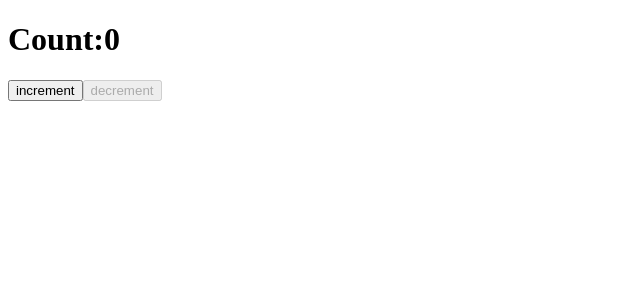
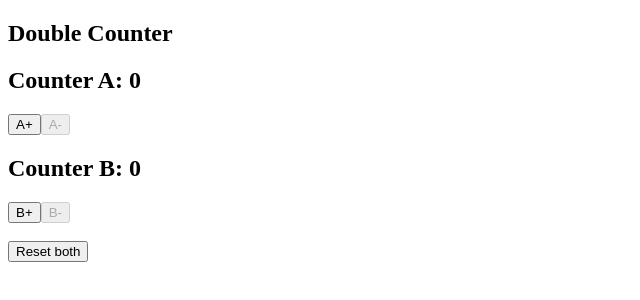
Before and after one commit to koko-ahmed/Dugsiiye-React-Exercises, a React (Vite) app: page / in a window 1280 px wide. Shown: the top 300 px of the page, without its empty margins (0-640 px from the left). Built offline with nearby package versions, Linux system fonts and the light colour scheme.

Commit message:
add exercise 13

```diff
--- a/src/App.jsx
+++ b/src/App.jsx
@@ -1,9 +1,9 @@
-import Counter from './Exercises/Exercise12';
+import CounterWithReducer  from './Exercises/Exercise13';
 
 const App = () => {
   return (
     <div>
-      <Counter />
+      <CounterWithReducer  />
     </div>
   );
 };
--- /dev/null
+++ b/src/Exercises/Exercise13.jsx
@@ -0,0 +1,87 @@
+import { useReducer } from "react";
+
+const initialState = {
+  countA: 0,
+  countB: 0,
+};
+
+const reducer = (state, action) => {
+  switch (action.type) {
+    case "increment-A":
+      return {
+        ...state,
+        countA: state.countA + 1,
+      };
+
+    case "decrement-A":
+      return {
+        ...state,
+        countA: state.countA > 0 ? state.countA - 1 : 0,
+      };
+
+    case "increment-B":
+      return {
+        ...state,
+        countB: state.countB + 1,
+      };
+
+    case "decrement-B":
+      return {
+        ...state,
+        countB: state.countB > 0 ? state.countB - 1 : 0,
+      };
+
+    case "reset":
+      return initialState;
+
+    default:
+      return state;
+  }
+};
+
+function CounterWithReducer() {
+  const [state, dispatch] = useReducer(reducer, initialState);
+
+  return (
+    <div>
+      <h2>Double Counter</h2>
+
+      <div>
+        <h2>Counter A: {state.countA}</h2>
+
+        <button onClick={() => dispatch({ type: "increment-A" })}>
+          A+
+        </button>
+
+        <button
+          onClick={() => dispatch({ type: "decrement-A" })}
+          disabled={state.countA === 0}
+        >
+          A-
+        </button>
+      </div>
+
+      <div>
+        <h2>Counter B: {state.countB}</h2>
+
+        <button onClick={() => dispatch({ type: "increment-B" })}>
+          B+
+        </button>
+
+        <button
+          onClick={() => dispatch({ type: "decrement-B" })}
+          disabled={state.countB === 0}
+        >
+          B-
+        </button>
+      </div>
+      <br />
+
+      <button onClick={() => dispatch({ type: "reset" })}>
+        Reset both
+      </button>
+    </div>
+  );
+}
+
+export default CounterWithReducer;
```
